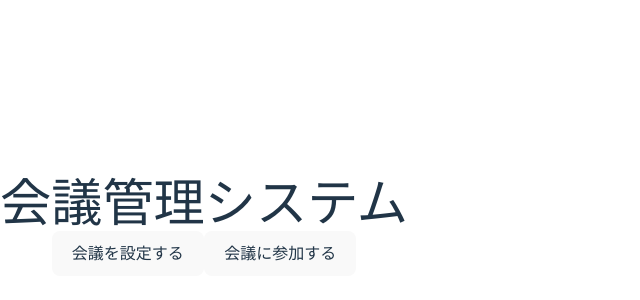
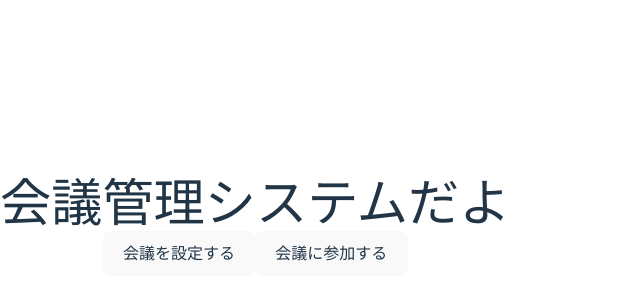
Before and after one commit to univac-1/meeting-ai-agent, a React (Vite) app in the folder apps/frontend/: page / in a window 1280 px wide. Shown: the part 200-500 px from the top of the page, without its empty margins (0-640 px from the left). Built offline with nearby package versions, Linux system fonts and the light colour scheme; what agora-rtc-react would draw is missing.

Commit message:
ホームページのタイトルを「会議管理システムだよ」に変更

```diff
--- a/apps/frontend/src/Home.tsx
+++ b/apps/frontend/src/Home.tsx
@@ -5,7 +5,7 @@ const Home = () => {
 
   return (
     <div style={{ textAlign: "center", marginTop: "50px" }}>
-      <h1>会議管理システム</h1>
+      <h1>会議管理システムだよ</h1>
       <button onClick={() => navigate("/setup")}>会議を設定する</button>
       <button onClick={() => navigate("/auth")}>会議に参加する</button>
     </div>
```
